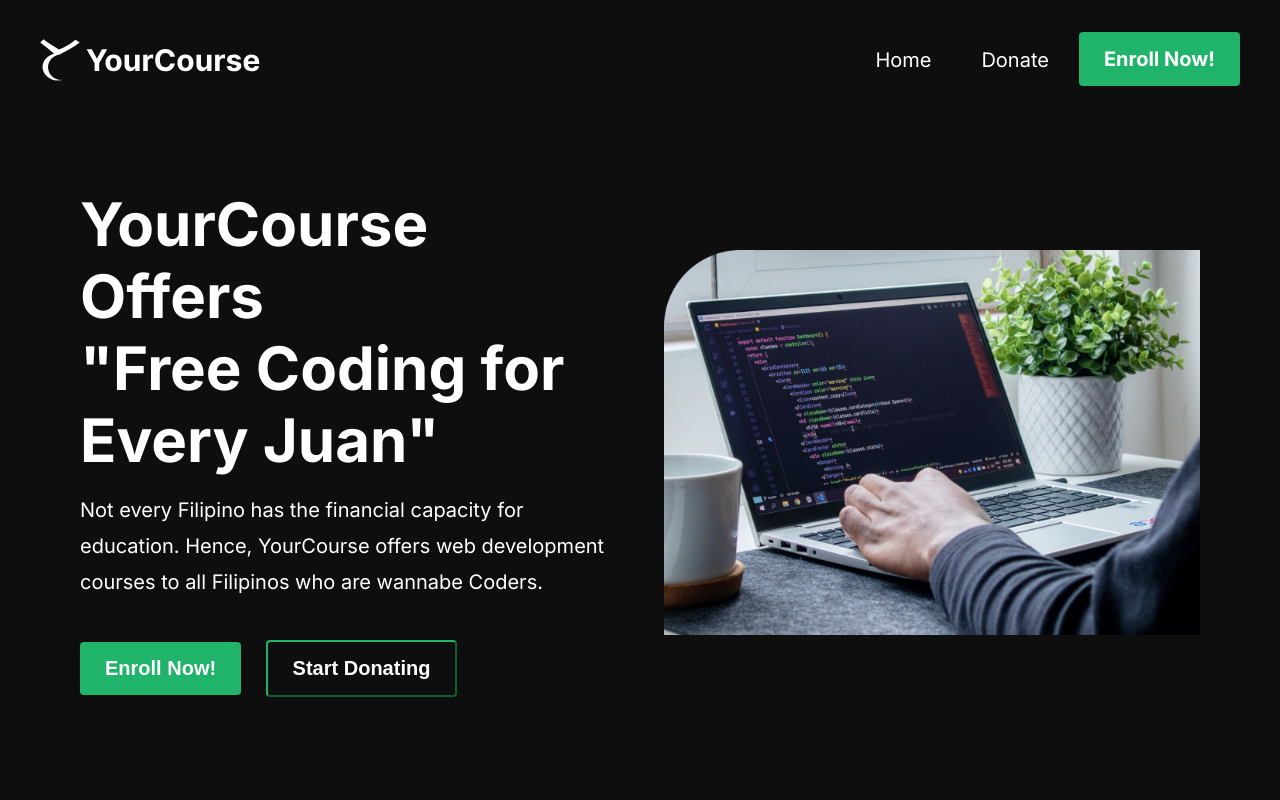
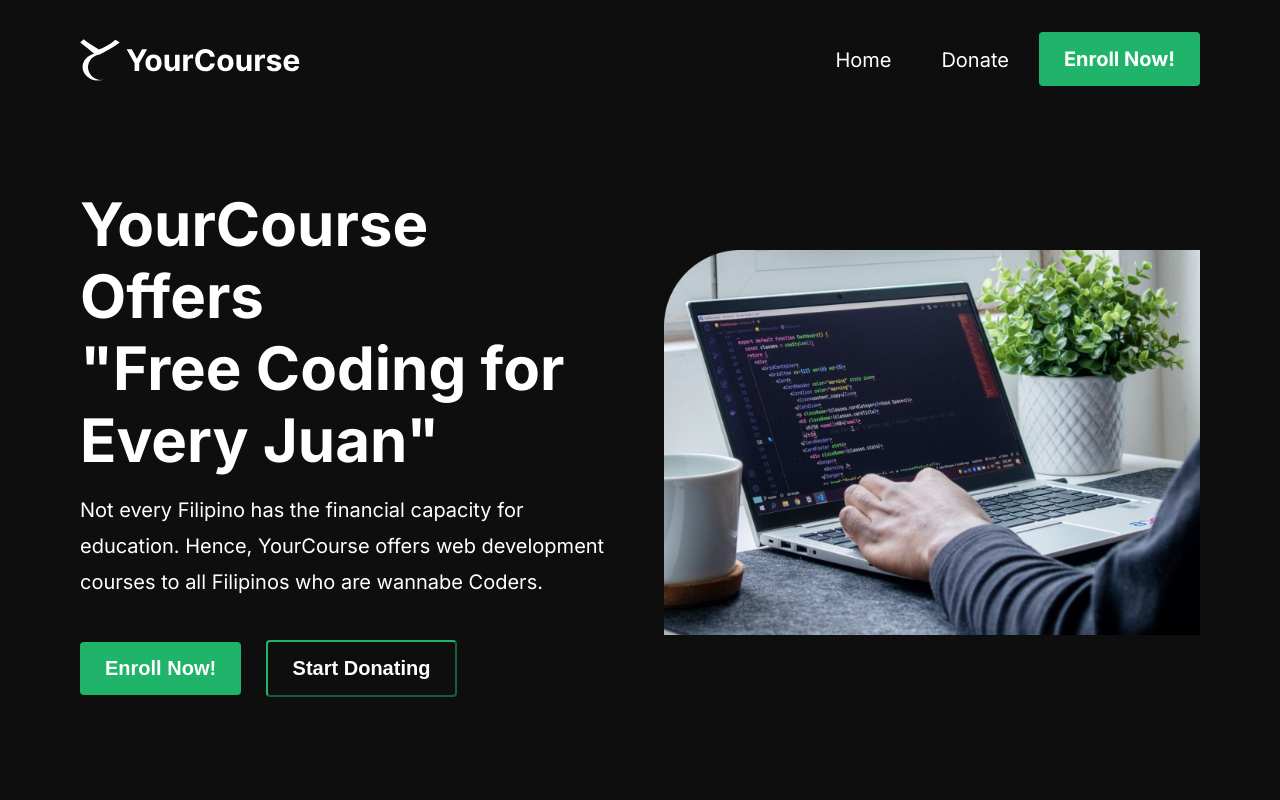
Before and after one commit to codeblanks/YourCourse, a plain HTML site: page index.html in a window 1280 px wide. Shown: the top 800 px of the page. Drawn offline with Linux system fonts and the light colour scheme.

Commit message:
Add files via upload

```diff
--- a/Css/General.css
+++ b/Css/General.css
@@ -1,13 +1,7 @@
 /**************************/
 /* MAIN */
 /**************************/
-*,
-*::before,
-*::after {
-  box-sizing: border-box;
-}
-
-html, body {
+body {
     margin: 0;
     padding: 0;
     overflow-x: hidden;
--- a/Css/Queries.css
+++ b/Css/Queries.css
@@ -289,7 +289,7 @@
     /* NAVIGATION */
     /**************************/
     .new {
-      padding: 2em 0em 0 0em;
+      padding: 2em 5em 0em 5em;
     }
 
     /**************************/
```
